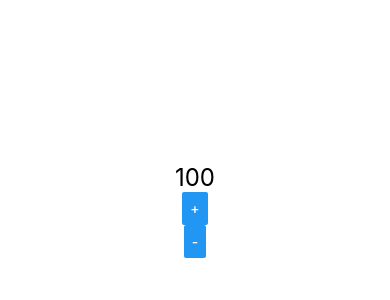
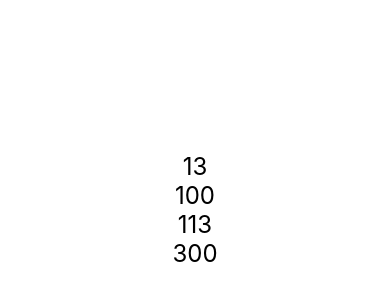
Before and after one commit to dronan/exercise-react-native, a React Native app: screen / in a window 390 px wide. Shown: the part 212-512 px from the top of the page. Built offline with nearby package versions, Linux system fonts and the light colour scheme.

Commit message:
comunicacao direta -> componente pai para filho

```diff
--- a/src/App.js
+++ b/src/App.js
@@ -8,12 +8,14 @@
 import MinMax from './components/MinMax';
 import Botao from './components/Botao';
 import Contador from './components/Contador';
+import Pai from './components/direta/Pai';
 
 export default () => {
   return (
     <View style={style.App}>
-      <Contador inicial={100} />
-      {/* <Botao />
+      <Pai />
+      {/*   <Contador inicial={100} />
+     <Botao />
       <Titulo titulo="Titulo principal" subtitulo="Aqui vai o subtitulo" />
       <Aleatorio min={1} max={60} />
       <MinMax min={213} max={20} />
--- /dev/null
+++ b/src/components/direta/Filho.js
@@ -0,0 +1,12 @@
+import React from 'react';
+import {Text} from 'react-native';
+import estilo from '../estilo';
+
+export default props => {
+  return (
+    <>
+      <Text style={estilo.textGrande}>{props.a}</Text>
+      <Text style={estilo.textGrande}>{props.b}</Text>
+    </>
+  );
+};
--- /dev/null
+++ b/src/components/direta/Pai.js
@@ -0,0 +1,14 @@
+import React from 'react';
+import Filho from './Filho';
+
+export default props => {
+  let x = 13;
+  let y = 100;
+
+  return (
+    <>
+      <Filho a={x} b={y} />
+      <Filho a={x + 100} b={y + 200} />
+    </>
+  );
+};
```
